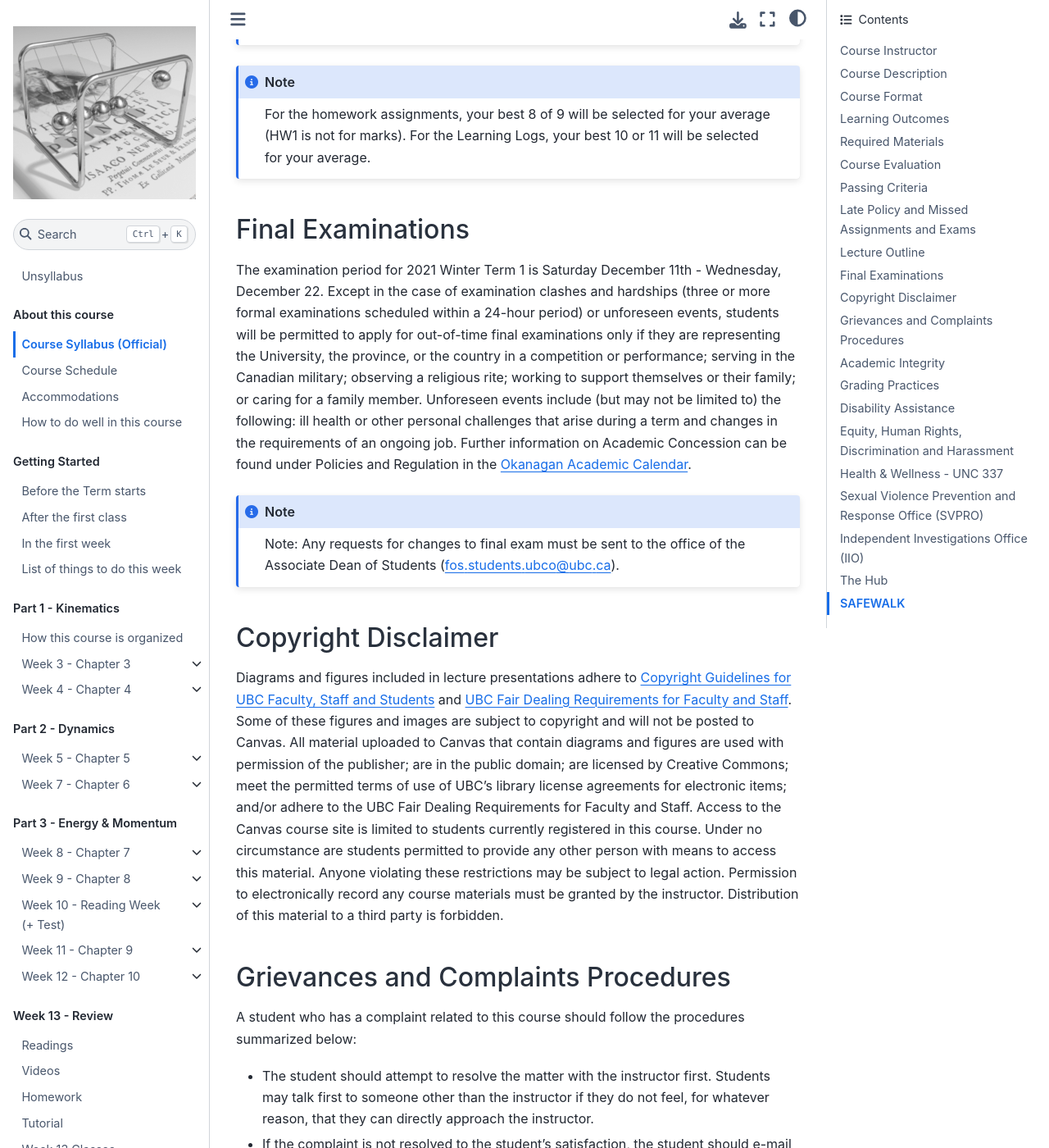
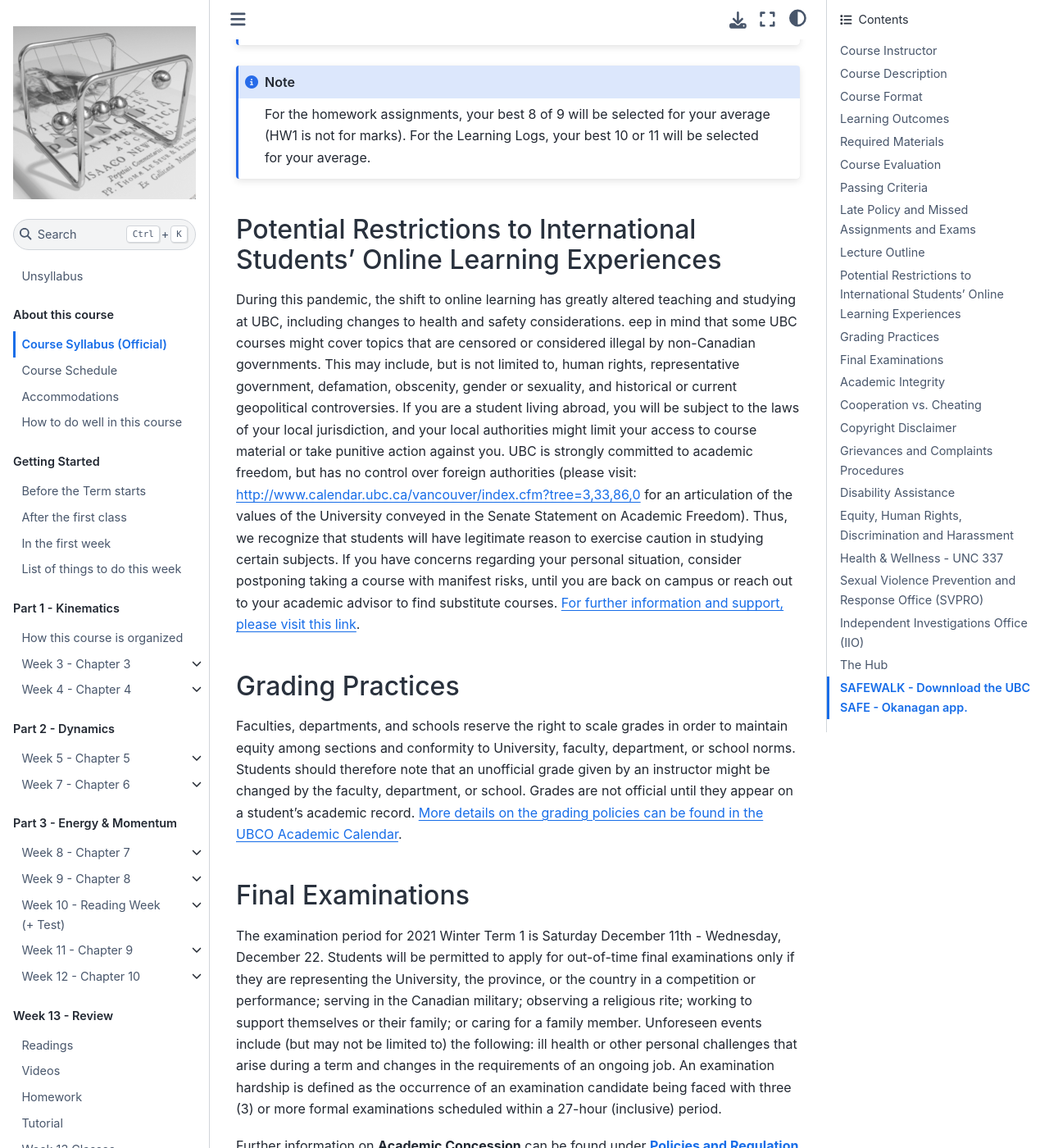
Before and after one commit to ubco-cmps/phys111_course, a Jupyter Book: the page built from about/syllabus.md, in a window 1280 px wide and 1400 px high, scrolled down 5644 px. Shown: the whole window at 82% size. Built offline with Jupyter Book 1.0.4 settings and Sphinx 7.4.7 and the Sphinx Book theme 1.1.4, drawn with Linux system fonts in a browser that asks for light colours; some of the changed text lies outside the part shown.

Commit message:
adjust policies for 2021_WT2 term

````diff
--- a/about/syllabus_bits/policies.md
+++ b/about/syllabus_bits/policies.md
@@ -1,31 +1,33 @@
+## Potential Restrictions to International Students’ Online Learning Experiences
+
+During this pandemic, the shift to online learning has greatly altered teaching and studying at UBC, including changes to health and safety considerations.
+eep in mind that some UBC courses might cover topics that are censored or considered illegal by non-Canadian governments.
+This may include, but is not limited to, human rights, representative government, defamation, obscenity, gender or sexuality, and historical or current geopolitical controversies.
+If you are a student living abroad, you will be subject to the laws of your local jurisdiction, and your local authorities might limit your access to course material or take punitive action against you.
+UBC is strongly committed to academic freedom, but has no control over foreign authorities (please visit: http://www.calendar.ubc.ca/vancouver/index.cfm?tree=3,33,86,0 for an articulation of the values of the University conveyed in the Senate Statement on Academic Freedom).
+Thus, we recognize that students will have legitimate reason to exercise caution in studying certain subjects.
+If you have concerns regarding your personal situation, consider postponing taking a course with manifest risks, until you are back on campus or reach out to your academic advisor to find substitute courses.
+[For further information and support, please visit this link](https://senate.ubc.ca/policies-resources-support-student-success).
+
+## Grading Practices
+
+Faculties, departments, and schools reserve the right to scale grades in order to maintain equity among sections and conformity to University, faculty, department, or school norms.
+Students should therefore note that an unofficial grade given by an instructor might be changed by the faculty, department, or school.
+Grades are not official until they appear on a student's academic record.
+[More details on the grading policies can be found in the UBCO Academic Calendar](http://www.calendar.ubc.ca/okanagan/index.cfm?tree=3,41,90,1014).
+
 ## Final Examinations
 
 The examination period for {{ TERM }} is {{ EXAM_PERIOD }}.
-Except in the case of examination clashes and hardships (three or more formal examinations scheduled within a 24-hour period) or unforeseen events, students will be permitted to apply for out-of-time final examinations only if they are representing the University, the province, or the country in a competition or performance; serving in the Canadian military; observing a religious rite; working to support themselves or their family; or caring for a family member.
+Students will be permitted to apply for out-of-time final examinations only if they are representing the University, the province, or the country in a competition or performance; serving in the Canadian military; observing a religious rite; working to support themselves or their family; or caring for a family member.
 Unforeseen events include (but may not be limited to) the following: ill health or other personal challenges that arise during a term and changes in the requirements of an ongoing job.
-Further information on Academic Concession can be found under Policies and Regulation in the [Okanagan Academic Calendar](http://www.calendar.ubc.ca/okanagan/index.cfm?tree=3,48,0,0).
+An examination hardship is defined as the occurrence of an examination candidate being faced with three (3) or more formal examinations scheduled within a 27-hour (inclusive) period.
+
+Further information on **Academic Concession** can be found under **[Policies and Regulation in the Okanagan Academic Calendar](http://www.calendar.ubc.ca/okanagan/index.cfm?tree=3,48,0,0)**.
 
 ```{note}
 Note: Any requests for changes to final exam must be sent to the office of the Associate Dean of Students (fos.students.ubco@ubc.ca).
 ```
-
-## Copyright Disclaimer
-
-Diagrams and figures included in lecture presentations adhere to [Copyright Guidelines for UBC Faculty, Staff and Students](https://copyright.ubc.ca/requirements/copyright-guidelines/) and [UBC Fair Dealing Requirements for Faculty and Staff](https://copyright.ubc.ca/requirements/fair-dealing/).
-Some of these figures and images are subject to copyright and will not be posted to Canvas.
-All material uploaded to Canvas that contain diagrams and figures are used with permission of the publisher; are in the public domain; are licensed by Creative Commons; meet the permitted terms of use of UBC’s library license agreements for electronic items; and/or adhere to the UBC Fair Dealing Requirements for Faculty and Staff.
-Access to the Canvas course site is limited to students currently registered in this course.
-Under no circumstance are students permitted to provide any other person with means to access this material.
-Anyone violating these restrictions may be subject to legal action.
-Permission to electronically record any course materials must be granted by the instructor.
-Distribution of this material to a third party is forbidden.
-
-## Grievances and Complaints Procedures
-
-A student who has a complaint related to this course should follow the procedures summarized below:
-
-- The student should attempt to resolve the matter with the instructor first. Students may talk first to someone other than the instructor if they do not feel, for whatever reason, that they can directly approach the instructor.
-- If the complaint is not resolved to the student's satisfaction, the student should e-mail the Associate Head, {{ ASSOCIATE_HEAD }} or the Department Head, Dr. John Braun at [john.braun@ubc.ca](mailto:john.braun@ubc.ca).
 
 ## Academic Integrity
 
@@ -37,21 +39,40 @@ Violations of academic integrity (i.e., misconduct) lead to the breakdown of the
 For example, incidences of plagiarism or cheating may result in a mark of zero on the assignment or exam and more serious consequences may apply if the matter is referred to the President’s Advisory Committee on Student Discipline.
 Careful records are kept in order to monitor and prevent recurrences.
 
-A more detailed description of academic integrity, including the University’s policies and procedures, may be found in the [Academic Calendar](http://okanagan.students.ubc.ca/calendar/index.cfm?tree=3,54,111,0.)
+A more detailed description of academic integrity, including the University’s policies and procedures, may be found in the [Academic Calendar](http://okanagan.students.ubc.ca/calendar/index.cfm?tree=3,54,111,0).
 
-If you have any questions about how academic integrity applies to this course, please consult with your professor.
+## Cooperation vs. Cheating
 
-## Grading Practices
+Working with others on assignments is a good way to learn the material and we encourage it.
+However, there are limits to the degree of cooperation that we will permit.
+Any level of cooperation beyond what is permitted is considered cheating.
+When working on programming assignments, you must work only with others whose understanding of the material is approximately equal to yours.
+In this situation, working together to find a good approach for solving a programming problem is cooperation; listening while someone dictates a solution is cheating.
+You must limit collaboration to a high-level discussion of solution strategies, and stop short of actually writing down a group answer.
+Anything that you hand in, whether it is a written problem or a computer program, must be written by you, from scratch, in your own words.
+If you base your solution on any other written solution, you are cheating.
+If you provide your solution for others to use, you are also cheating.
 
-Faculties, departments, and schools reserve the right to scale grades in order to maintain equity among sections and conformity to University, faculty, department, or school norms.
-Students should therefore note that an unofficial grade given by an instructor might be changed by the faculty, department, or school.
-[Grades](http://www.calendar.ubc.ca/okanagan/index.cfm?tree=3,41,90,1014) are not official until they appear on a student's academic record.
-If you have any questions about how academic integrity applies to this course, please consult with your professor.
+## Copyright Disclaimer
+
+Diagrams and figures included in lecture presentations adhere to [Copyright Guidelines for UBC Faculty, Staff and Students](http://copyright.ubc.ca/requirements/copyright-guidelines/) and [UBC Fair Dealing Requirements for Faculty and Staff](http://copyright.ubc.ca/requirements/fair-dealing/).
+Some of these figures and images are subject to copyright and will not be posted to **Canvas**.
+All material uploaded to **Canvas** that contain diagrams and figures are used with permission of the publisher; are in the public domain; are licensed by Creative Commons; meet the permitted terms of use of UBC’s library license agreements for electronic items; and/or adhere to the UBC Fair Dealing Requirements for Faculty and Staff.
+Access to the **Canvas** course site is limited to students currently registered in this course. Under no circumstance are students permitted to provide any other person with means to access this material. Anyone violating these restrictions may be subject to legal action.
+Permission to electronically record any course materials must be granted by the instructor.
+Distribution of this material to a third party is forbidden.
+
+## Grievances and Complaints Procedures
+
+A student who has a complaint related to this course should follow the procedures summarized below:
+
+- The student should attempt to resolve the matter with the instructor first. Students may talk first to someone other than the instructor if they do not feel, for whatever reason, that they can directly approach the instructor.
+- If the complaint is not resolved to the student's satisfaction, the student should e-mail the Associate Head, {{ ASSOCIATE_HEAD }} or the Department Head, Dr. John Braun at [john.braun@ubc.ca](mailto:john.braun@ubc.ca).
 
 ## Disability Assistance
 
 The Disability Resource Centre ensures educational equity for students with disabilities, injuries or illness.
-If you are disabled, have an injury or illness and require academic accommodations to meet the course objectives, [visit our website](https://students.ok.ubc.ca/drc/welcome.html) for more information or contact the DRC at: [drc.questions@ubc.ca](mailto:drc.questions@ubc.ca).
+If you are disabled, have an injury or illness and require academic accommodations to meet the course objectives, [visit our website](https://students.ok.ubc.ca/drc/welcome.html) for more information or [contact the DRC at: drc.questions@ubc.ca](mailto:drc.questions@ubc.ca).
 
 ## Equity, Human Rights, Discrimination and Harassment
 
@@ -81,30 +102,13 @@ You can report your experience directly to the IIO via email: [director.of.inves
 ## The Hub
 
 The Student Learning Hub (LIB 237) is your go-to resource for free math, science, writing, and language learning support.
-The Hub welcomes undergraduate students from all disciplines and year levels to access a range of supports that include tutoring in math, sciences, languages, and writing, as well as help with study skills and learning strategies.
-For more information, please visit the Hub’s website (https://students.ok.ubc.ca/student-learning-hub/) or call 250-807-9185.
+The Hub welcomes undergraduate students from all disciplines and year levels to access a range of supports that include **tutoring in math, sciences, languages, and writing, as well as help with study skills and learning strategies.**
+For more information, please [visit the Hub’s website](https://students.ok.ubc.ca/student-learning-hub/) or call 250-807-9185.
 
-## SAFEWALK
+## SAFEWALK - Downnload the UBC SAFE - Okanagan app.
 
 Don't want to walk alone at night?  Not too sure how to get somewhere on campus?
 
 Call Safewalk at 250.807.8076.
 
-For more information, [visit our website](https://security.ok.ubc.ca/safewalk/) or download the UBC SAFE - Okanagan app.
-
-<!--
-UBC provides resources to support student learning and to maintain healthy lifestyles but recognizes that sometimes crises arise and so there are additional resources to access including those for survivors of sexual violence.
-UBC values respect for the person and ideas of all members of the academic community.
-Harassment and discrimination are not tolerated nor is suppression of academic freedom.
-UBC provides appropriate accommodation for students with disabilities and for religious and cultural observances.
-UBC values academic honesty and students are expected to acknowledge the ideas generated by others and to uphold the highest academic standards in all of their actions. Details of the policies and how to access support are available [here](https://senate.ubc.ca/policies-resources-support-student-success).
-
-### Online learning for international students
-
-During this pandemic, the shift to online learning has greatly altered teaching and studying at UBC, including changes to health and safety considerations.
-Keep in mind that some UBC courses might cover topics that are censored or considered illegal by non-Canadian governments.
-This may include, but is not limited to, human rights, representative government, defamation, obscenity, gender or sexuality, and historical or current geopolitical controversies.
-If you are a student living abroad, you will be subject to the laws of your local jurisdiction, and your local authorities might limit your access to course material or take punitive action against you. UBC is strongly committed to academic freedom, but has no control over foreign authorities (please visit [this calendar page](http://www.calendar.ubc.ca/okanagan/index.cfm?tree=3,293,866,0) for an articulation of the values of the University conveyed in the Senate Statement on Academic Freedom).
-Thus, we recognize that students will have legitimate reason to exercise caution in studying certain subjects.
-If you have concerns regarding your personal situation, consider postponing taking a course with manifest risks, until you are back on campus or reach out to your academic advisor to find substitute courses.
-For further information and support, please visit: [https://academic.ubc.ca/support-resources/freedom-expression/](https://academic.ubc.ca/support-resources/freedom-expression/). -->
+For more information, [visit our website](https://security.ok.ubc.ca/safewalk/).
````
